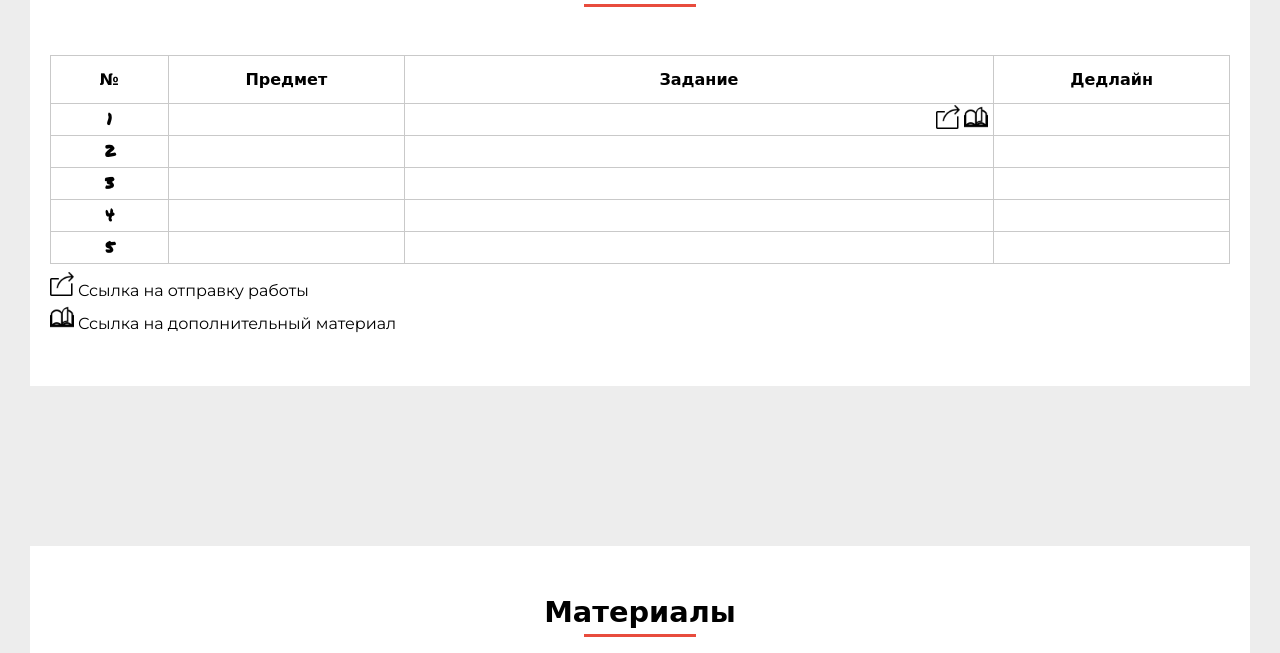
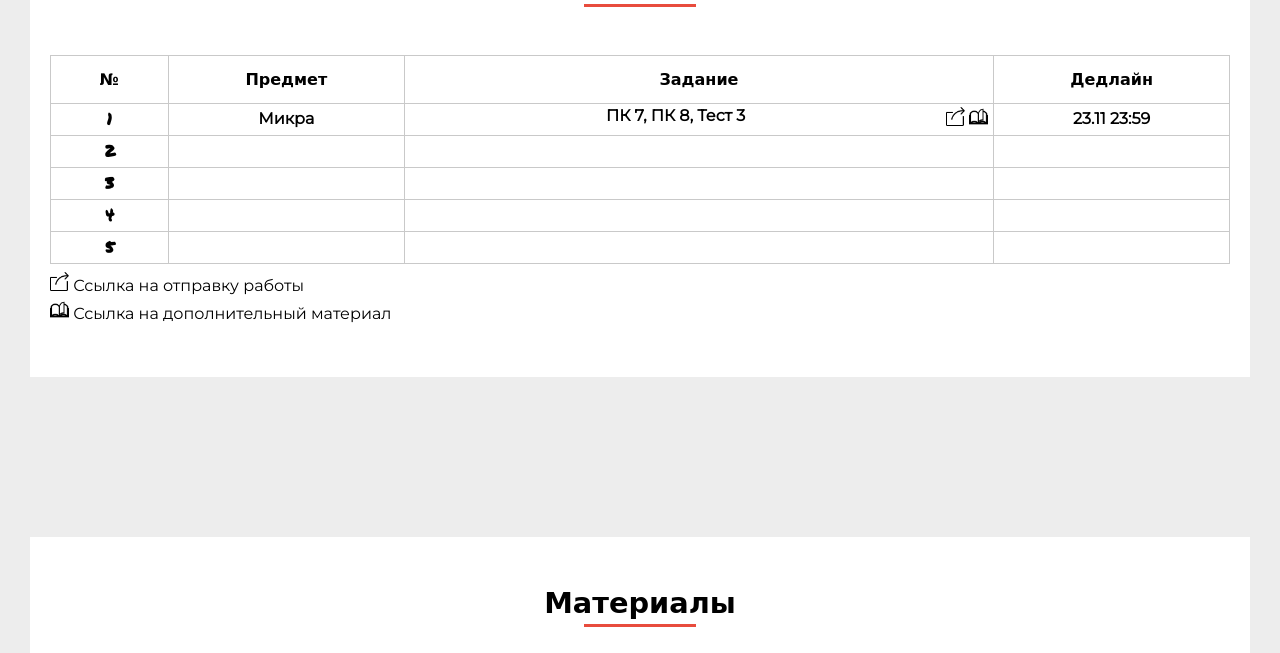
Before and after one commit to Loamm/gibo20, a plain HTML site: page index.html in a window 1280 px wide. Shown: the part 1046-1699 px from the top of the page. Drawn offline with nearby package versions, Linux system fonts and the light colour scheme.

Commit message:
commite 7

```diff
--- a/css/responsive.css
+++ b/css/responsive.css
@@ -118,6 +118,12 @@
 	}
 }
 
+@media screen and (max-width: 360px) {
+	.timetable__day {
+	width: 18rem;
+	}
+}
+
 @media screen and (max-width: 320px) {
 	html {
 		font-size: 78.8%;
--- a/index.html
+++ b/index.html
@@ -265,10 +265,12 @@
 
 							<tr class="home-work__line">
 								<th class="home-work__cell1">1</th>
-								<th class="home-work__cell2"></th>
+								<th class="home-work__cell2">
+									Микра
+								</th>
 
 								<th class="home-work__cell3">
-
+									ПК 7, ПК 8, Тест 3
 
 								<div class="ico__row">
 									<a href="#">
@@ -281,7 +283,9 @@
 								</div>
 								</th>
 
-								<th class="home-work__cell4"></th>
+								<th class="home-work__cell4">
+									23.11 23:59
+								</th>
 							</tr>
 
 
--- a/style.css
+++ b/style.css
@@ -276,7 +276,7 @@ a {
 	margin-right: 4px;
 }
 .ico__deadline {
-	height: 1.5rem;
+	height: 1.2rem;
 }
 
 
```
